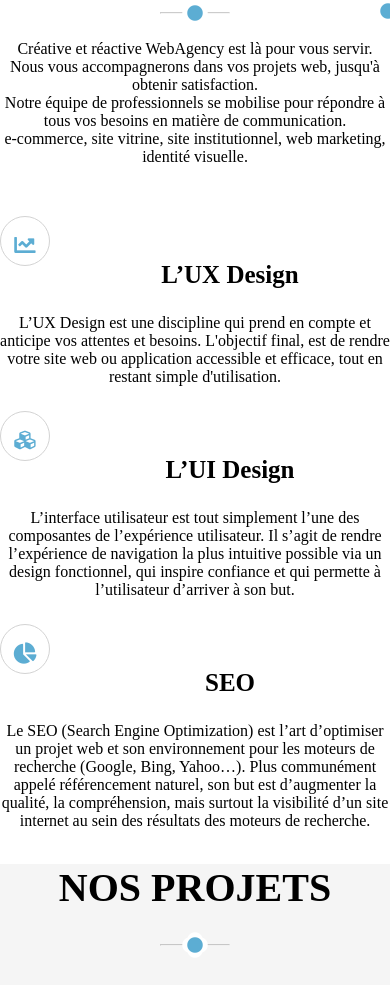
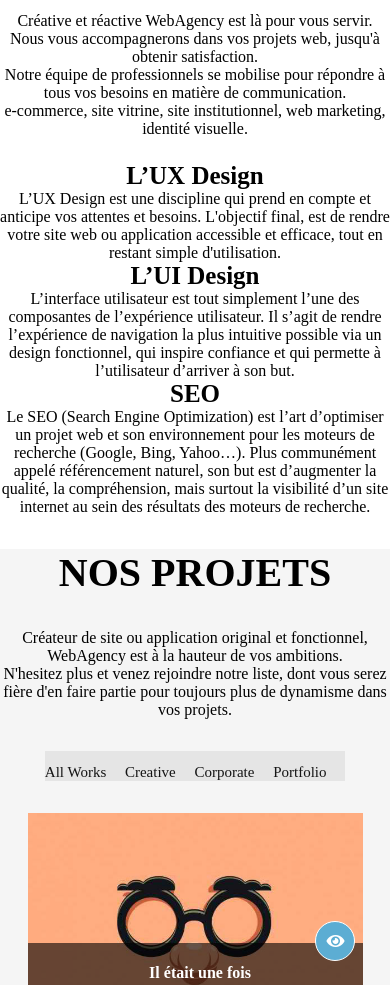
Before and after one commit to Cyranno973/projet1, a plain HTML site: page index.html in a window 390 px wide. Shown: the part 335-1320 px from the top of the page. Drawn offline with Linux system fonts and the light colour scheme.

Commit message:
version de soutenance

```diff
--- a/css/style.css
+++ b/css/style.css
@@ -21,6 +21,10 @@
 }
 
 /* Générale */
+* {
+  box-sizing: border-box;
+}
+
 html, body {
   margin: 0;
   padding: 0;
@@ -47,7 +51,7 @@ header {
 }
 
 /* logo */
-#logo{
+#logo {
   margin: 0;
   padding: 0;
 }
@@ -133,7 +137,7 @@ a:visited {
 #arrow-left i {
   font-size: 30px;
   position: relative;
-  right: 26px;
+  right: 17px;
   padding-right: 10px;
   text-align: right;
 }
@@ -141,7 +145,7 @@ a:visited {
 #arrow-right i {
   font-size: 30px;
   position: relative;
-  left: 26px;
+  left: 17px;
   padding-left: 10px;
   text-align: left;
 }
@@ -152,7 +156,6 @@ a:visited {
   position: absolute;
   left: 16%;
   top: 35%;
-
 }
 
 #titre {
@@ -203,6 +206,11 @@ h2 {
   width: 100%;
 }
 
+.sect {
+  position: relative;
+  bottom: 18px;
+}
+
 .fa {
   color: #5CADD3;
 }
@@ -213,29 +221,30 @@ hr {
 }
 
 .fa-circle {
+  text-shadow: -5px 0 white, 0 5px white,
+    5px 0 white, 0 -5px white;
+}
+
+.circle-position {
   position: relative;
-  bottom: 17px;
-  text-shadow: -5px 0 white, 0 5px white, 5px 0 white, 0 -5px white;
+  left: 69px;
+  bottom: 50px;
+}
+
+.all-services-text {
+  min-width: 320px;
+  padding-top: 6%;
 }
 
 .feature-text {
   display: flex;
   flex-direction: row;
   justify-content: space-around;
-  margin: 40px auto;
-  width: 85%;
-}
-
-.all-services-text {
-  margin-top: 50px;
-  min-width: 320px;
-
+  width: 80%;
 }
 
 .img-computer {
   width: 80%;
-  position: relative;
-  top: 170px;
 }
 
 .info-text {
@@ -244,48 +253,45 @@ hr {
 
 .info-text p {
   text-align: justify;
-  margin-left: 100px;
 }
 
 h3 {
   font-weight: bold;
-  padding-top: 45px;
+  margin: 0;
   font-size: 25px;
 }
 
+.services-line {
+  display: flex;
+  flex-direction: row;
+}
+
 .all-services-text .geo {
-  float: left;
-  margin-right: 20px;
-
+  padding-right: 13%;
 }
 
 .deco {
-  width: 57px;
-  height: 37px;
-  border-radius: 28px;
+  width: 80px;
+  height: 80px;
+  border-radius: 40px;
   text-align: center;
-  padding-top: 20px;
+  padding-top: 22px;
   border: 1px solid lightgrey;
 }
 
-.all-services-text .fa-circle {
-  position: absolute;
-  top: 40%;
-  right: -6px;
-}
-
-#gallery{
+#gallery {
   display: flex;
   justify-content: center;
   flex-wrap: wrap;
   padding-bottom: 40px;
 }
 
-figure{
+figure {
   height: 233px;
   position: relative;
 }
-figure a img{
+
+figure a img {
   width: 335px;
 }
 
@@ -298,28 +304,31 @@ bottom: 9px;
   visibility: hidden;
 }
 
+figcaption p, h4 {
+  margin-left: 10px;
+}
+
 figure:hover figcaption {
   visibility: visible;
 }
 
 .eye {
   position: absolute;
-  bottom: 85px;
+  bottom: 76px;
   right: 8px;
-  width: 20px;
-  height: 20px;
-  border-radius: 10px;
+  width: 40px;
+  height: 40px;
+  border-radius: 20px;
   background-color: #5CADD3;
   border: solid 1px white;
 }
 
 .fa-eye {
-  top: 1px;
+  top: 10px;
   color: white;
   position: relative;
-left: 0px;
+  left: 11px;
 }
-
 
 #projects {
   background-color: #F5F5F5;
@@ -396,15 +405,16 @@ form {
   top: 50px;
   min-width: 18%;
 }
-form h2{
+
+form h2 {
   margin-right: 50px;
-
 }
 
-#adress{
+#adress {
   position: relative;
   right: 28px;
 }
+
 .form-input {
   width: 340px;
   height: 30px;
@@ -425,10 +435,10 @@ form h2{
 }
 
 @media screen and (max-width:700px) {
-
   * {
     box-sizing: border-box;
   }
+
   header {
     display: flex;
     flex-direction: column;
@@ -465,6 +475,10 @@ form h2{
     width: 80%;
     top: 8%;
     left: 16%;
+  }
+
+  .geo {
+    display: none;
   }
 
   #arrow-box {
@@ -508,20 +522,14 @@ form h2{
     margin: 0;
     padding: 0;
   }
-  .deco {
-    width: 50px;
-    height: 50px;
-    border-radius: 25px;
-    text-align: center;
-    border: 1px solid lightgrey;
+
+  .fa-eye {
+    top: 11px;
+    left: 1px;
   }
 
   .menu-project ul {
     padding: 0;
-  }
-
-  .all-services-text {
-    text-align: center;
   }
 
   #projects {
@@ -529,16 +537,12 @@ form h2{
     text-align: center;
   }
 
-
-  figure {
-
-  }
-
   figcaption {
     visibility: visible;
     height: auto;
     max-width: 100%;
   }
+
   form {
     bottom: 50px;
     left: 1px;
@@ -553,9 +557,7 @@ opacity: 0.8;
   }
 
   #maps {
-
     height: auto;
-
   }
 
   .form-input {
@@ -569,7 +571,4 @@ opacity: 0.8;
     height: 30px;
     border-radius: 5px;
   }
-
-
-
 }
--- a/index.html
+++ b/index.html
@@ -1,5 +1,6 @@
 <!DOCTYPE html>
 <html lang="fr">
+
 <head>
   <meta charset="utf-8">
   <meta name="viewport" content="width=device-width, initial-scale=1.0">
@@ -55,8 +56,8 @@
           <div class="head-section">
             <h2>NOS SERVICES</h2>
             <div class="geo">
-              <hr />
-              <i class="fa fa-circle" aria-hidden="true"></i>
+              <hr>
+              <i class="fa fa-circle sect" aria-hidden="true"></i>
             </div>
             <p>Créative et réactive WebAgency est là pour vous servir.<br> Nous vous accompagnerons dans vos projets web, jusqu'à obtenir satisfaction.<br>
            Notre équipe de professionnels se mobilise pour répondre à tous vos besoins en matière de communication. <br> e-commerce, site vitrine, site institutionnel, web
@@ -70,8 +71,8 @@
               <div class="all-services-text">
                 <div class="services-line ux">
                   <div class="geo">
-                    <i class="fa fa-chart-line fa-lg deco" aria-hidden="true"></i>
-                    <i class="fa fa-circle" aria-hidden="true"></i>
+                    <i class="fa fa-chart-line fa-2x deco" aria-hidden="true"></i>
+                    <i class="fa fa-circle circle-position" aria-hidden="true"></i>
                   </div>
                   <div class="info-text">
                     <h3>L’UX Design</h3>
@@ -79,10 +80,10 @@
                       L’UX Design est une discipline qui prend en compte et anticipe vos attentes et besoins. L'objectif final, est de rendre votre site web ou application accessible et efficace, tout en restant simple d'utilisation.
                   </div>
                 </div>
-                <div class="services-pie ix">
+                <div class="services-line ix">
                   <div class="geo">
-                    <i class="fa fa-cubes fa-lg deco" aria-hidden="true"></i>
-                    <i class="fa fa-circle" aria-hidden="true"></i>
+                    <i class="fa fa-cubes fa-2x deco" aria-hidden="true"></i>
+                    <i class="fa fa-circle circle-position" aria-hidden="true"></i>
                   </div>
                   <div class="info-text">
                     <h3>L’UI Design</h3>
@@ -95,8 +96,8 @@
                 </div>
                 <div class="services-line seo">
                   <div class="geo">
-                    <i class="fa fa-chart-pie fa-lg deco" aria-hidden="true"></i>
-                    <i class="fa fa-circle" aria-hidden="true"></i>
+                    <i class="fa fa-chart-pie fa-2x deco" aria-hidden="true"></i>
+                    <i class="fa fa-circle circle-position" aria-hidden="true"></i>
                   </div>
                   <div class="info-text">
                     <h3>SEO</h3>
@@ -113,10 +114,11 @@
         <section id="projects">
           <!-- Projets -->
           <div class="head-section">
+            <h2>NOS PROJETS</h2>
             <div class="geo">
-              <h2>NOS PROJETS</h2>
+
               <hr />
-              <i class="fa fa-circle" aria-hidden="true"></i>
+              <i class="fa fa-circle sect" aria-hidden="true"></i>
             </div>
             <p class="text1">
               Créateur de site ou application original et fonctionnel, WebAgency est à la hauteur de vos ambitions.
```
Also changed, not shown: 2 other files. Lines whose indentation alone changed are shown as unchanged.
